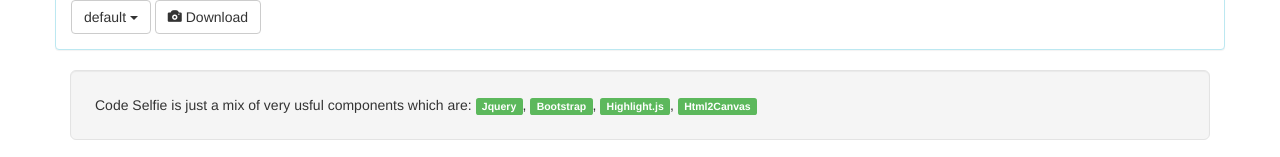
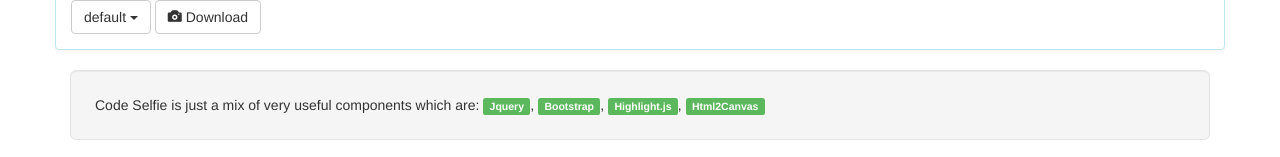
Before and after one commit to eyadof/codeSelfie, a plain HTML site: page index.html in a window 1280 px wide. Shown: the part 988-1145 px from the top of the page. Drawn offline with nearby package versions, Linux system fonts and the light colour scheme.

Commit message:
fix another typo

```diff
--- a/index.html
+++ b/index.html
@@ -97,7 +97,7 @@
 				</div>
 			</div>
 		</div>
-		<div class="well well-lg">Code Selfie is just a mix of very usful components which are: <span class="label label-success">Jquery</span>,
+		<div class="well well-lg">Code Selfie is just a mix of very useful components which are: <span class="label label-success">Jquery</span>,
 			 <span class="label label-success">Bootstrap</span>,
 			 <span class="label label-success">Highlight.js</span>,
 			 <span class="label label-success">Html2Canvas</span>
```
